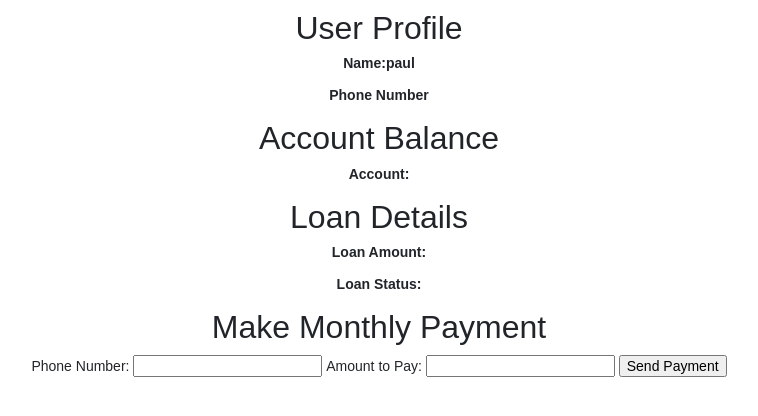
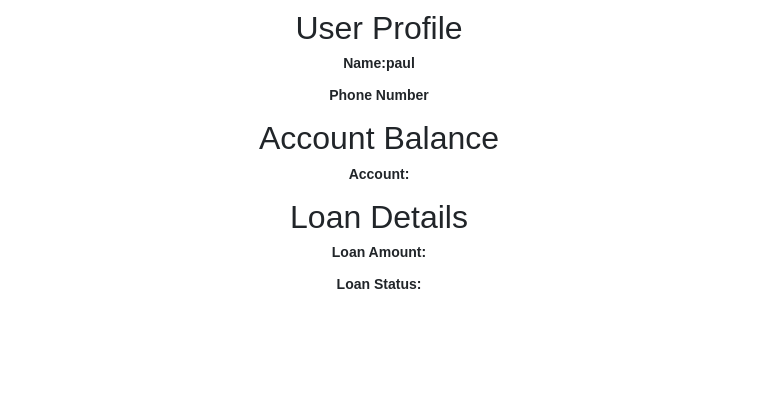
Before and after one commit to Ivykimathi/ChamaApp, a PHP site: page /forms/userdashboard.php in a window 1280 px wide. Shown: the part 277-693 px from the top of the page, without its empty margins (261-1019 px from the left). Run offline with PHP 8.4, Linux system fonts and the light colour scheme; a user stored in the database is signed in.

Commit message:
commits1

```diff
--- a/forms/paymentform.php
+++ b/forms/paymentform.php
@@ -38,7 +38,7 @@
                 <input type="submit" class="btn btn-primary" value="Submit Payment">
             </div>
         </form>
-        <p class="text-center"><a href="index.php">Back to homepage</a></p>
+        <p class="text-center"><a href="login.php">Back to Userdashboard</a></p>
     </div>
 </body>
 </html>
--- a/forms/userdashboard.php
+++ b/forms/userdashboard.php
@@ -90,21 +90,7 @@
         <p><strong>Loan Status:</strong> <?php echo $accountsData['loan_status'] ?? ''; ?></p>
     </div>
 
-    <div class="frame">
-        <h2>Make Monthly Payment</h2>
-        <?php if (isset($message)) { ?>
-            <p><?php echo $message; ?></p>
-        <?php } ?>
-        <form method="POST" action="">
-            <label for="phone_number">Phone Number:</label>
-            <input type="text" id="phone_number" name="phone_number" required>
 
-            <label for="amount">Amount to Pay:</label>
-            <input type="text" id="amount" name="amount" required>
-
-            <input type="submit" name="pay" value="Send Payment">
-        </form>
-    </div>
 </body>
 </body>
 </html>
```
Also changed, not shown: forms/logout.php (line endings or trailing spaces).
